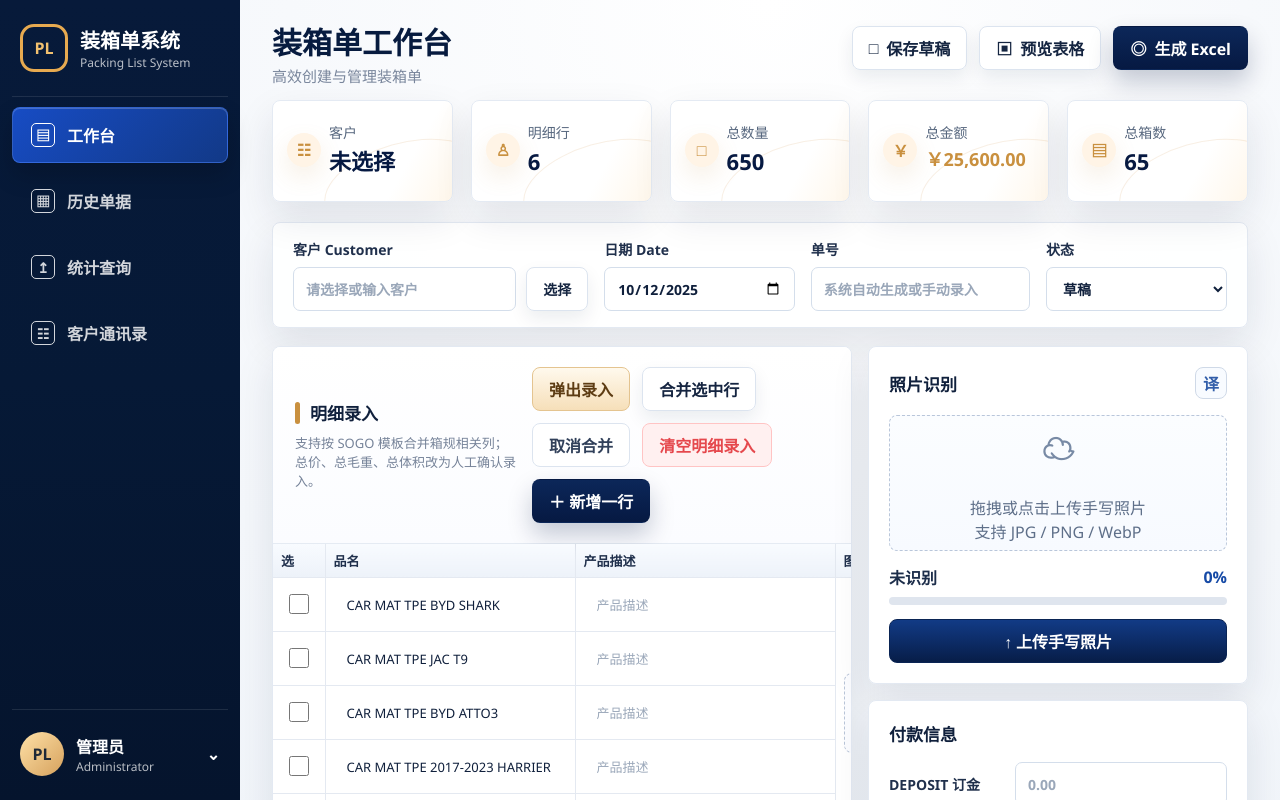
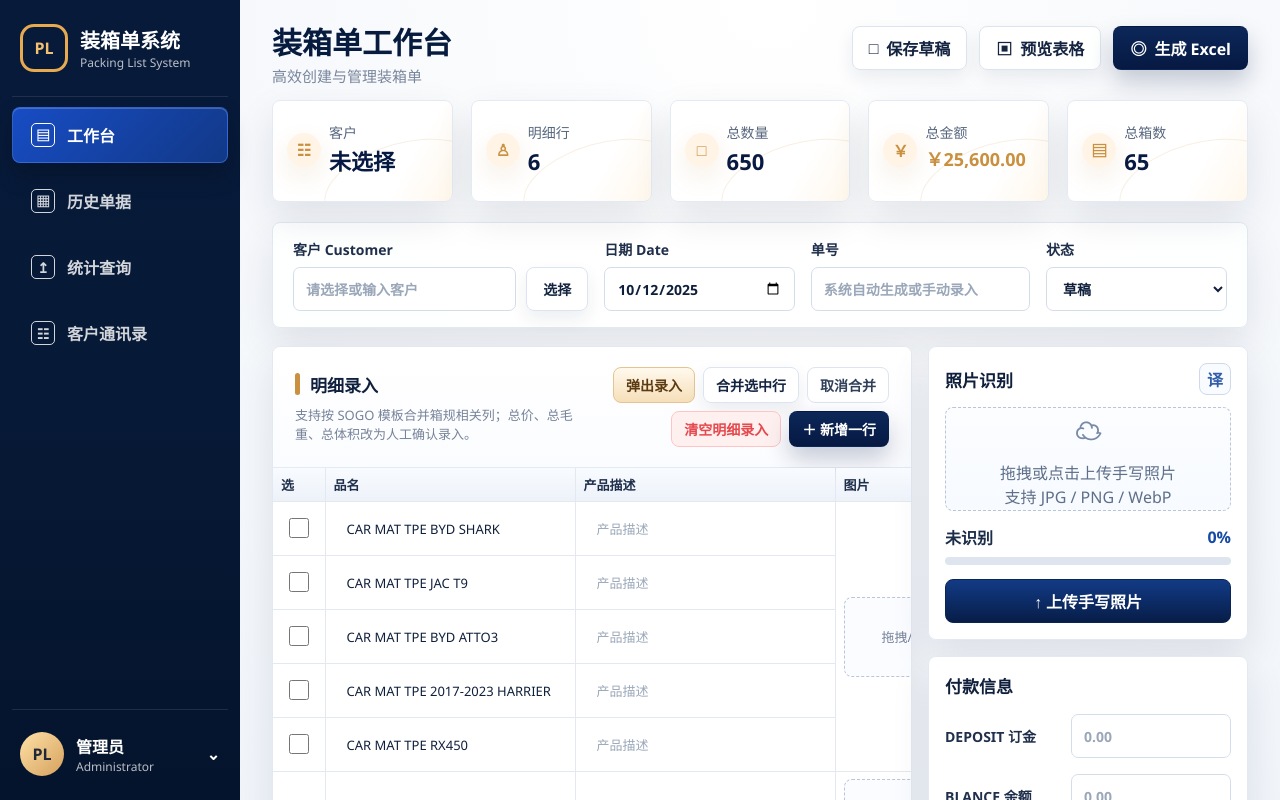
Before and after one commit to godrich140/Godrich-HUB, a React (Vite) app in the folder frontend/: page / in a window 1280 px wide. Shown: the top 800 px of the page. Built offline with nearby package versions, Linux system fonts and the light colour scheme.

Commit message:
Compact workbench controls

```diff
--- a/frontend/src/styles.css
+++ b/frontend/src/styles.css
@@ -428,7 +428,7 @@ textarea:focus {
 
 .content-grid {
   display: grid;
-  grid-template-columns: minmax(0, 1fr) 380px;
+  grid-template-columns: minmax(0, 1fr) 320px;
   gap: 16px;
 }
 
@@ -455,6 +455,21 @@ textarea:focus {
   justify-content: space-between;
   gap: 12px;
   padding: 20px 22px;
+}
+
+.panel-head .panel-actions {
+  gap: 8px;
+  justify-content: flex-end;
+}
+
+.panel-head .primary-button,
+.panel-head .secondary-button,
+.panel-head .ghost-button,
+.panel-head .danger-button,
+.panel-head .warm-button {
+  min-height: 36px;
+  padding: 7px 12px;
+  font-size: 14px;
 }
 
 .panel-head {
@@ -659,7 +674,7 @@ textarea:focus {
 
 .panel-section,
 .form-panel {
-  padding: 20px;
+  padding: 16px;
 }
 
 .side-title {
@@ -682,10 +697,10 @@ textarea:focus {
 
 .drag-upload {
   display: grid;
-  min-height: 136px;
+  min-height: 104px;
   place-items: center;
-  gap: 10px;
-  margin: 16px 0 12px;
+  gap: 6px;
+  margin: 12px 0 10px;
   border: 1px dashed #b9c6da;
   border-radius: 8px;
   background: linear-gradient(180deg, #fbfdff, #f7faff);
@@ -695,7 +710,7 @@ textarea:focus {
 
 .drag-upload strong {
   color: #788aa5;
-  font-size: 32px;
+  font-size: 26px;
 }
 
 .drag-upload.success {
```
